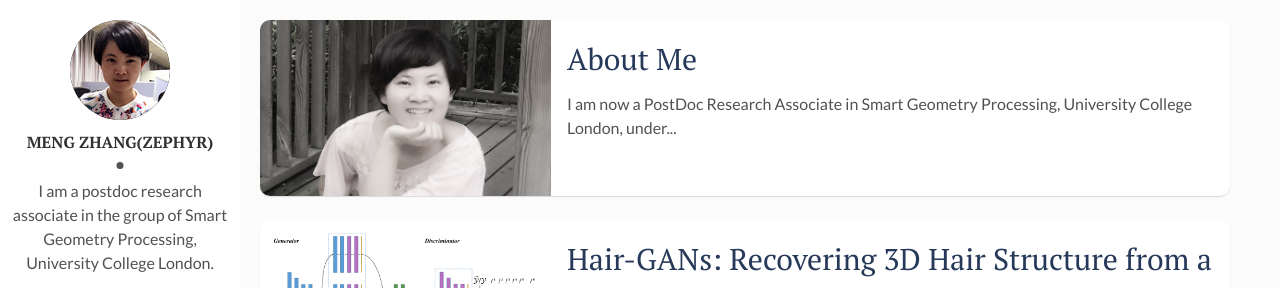
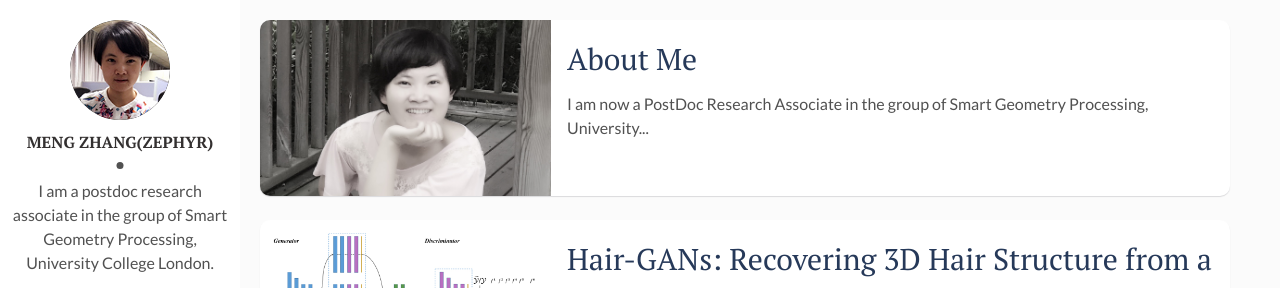
Before and after one commit to MengZephyr/MengZephyr.github.io, a Jekyll site: the page built from index.html, in a window 1280 px wide and 1162 px high. Shown: the top 288 px of the window. Built offline with Jekyll 4.4.1, drawn with Linux system fonts in a browser that asks for light colours; the list of posts is cut into pages by our own code.

Commit message:
Update 2018-11-20-about-meng-zhang.markdown

```diff
--- a/_posts/2018-11-20-about-meng-zhang.markdown
+++ b/_posts/2018-11-20-about-meng-zhang.markdown
@@ -7,6 +7,6 @@
 tags: [Resume]
 ---
 
-I am now a PostDoc Research Associate in Smart Geometry Processing, University College London, under the supersion of Prof. Niloy Mitra. I got my PhD degree (in 2019) from  Zhejiang University, supervised by Prof. Kun Zhou. I received my Bachelor’s degree (in 2010) and Master’s degree (in 2013) from School of Telecommunications Engineering, Xidian University. My research focuses on 3D shape capture, 3D reconstruction, image-based modeling, texture mapping and synthesis.
+I am now a PostDoc Research Associate in the group of Smart Geometry Processing, University College London, under the supersion of Prof. Niloy Mitra. I got my PhD degree (in 2019) from Zhejiang University, supervised by Prof. Kun Zhou. I received my Bachelor’s degree (in 2010) and Master’s degree (in 2013) from School of Telecommunications Engineering, Xidian University. My research focuses on 3D shape capture, 3D reconstruction, image-based modeling, texture mapping and synthesis.
 
 #<center><embed src="/pdf/My-CV.pdf" width="850" height="600"></center>
```
